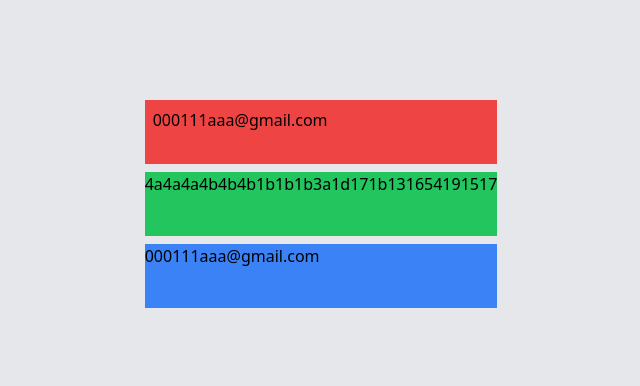
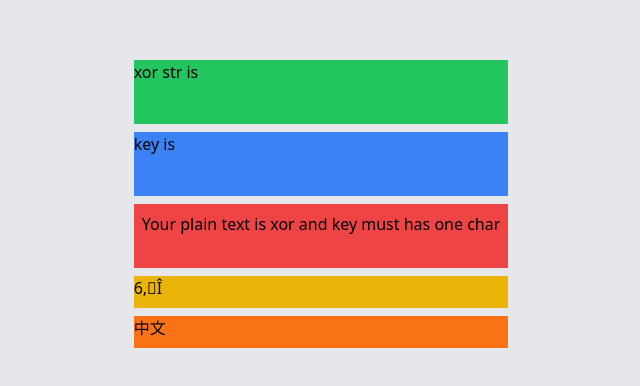
Before and after one commit to maxyou/HideText, a Next.js app: page / in a window 1280 px wide. Shown: the part 196-582 px from the top of the page, without its empty margins (319-959 px from the left). Built offline with nearby package versions, Linux system fonts and the light colour scheme.

Commit message:
chinese word not work

```diff
--- a/pages/index.tsx
+++ b/pages/index.tsx
@@ -1,6 +1,7 @@
 import type { NextPage } from 'next'
 import Head from 'next/head'
 import Image from 'next/image'
+import {useRouter} from 'next/router'
 
 function enXorStr(text:string, key:string) {
 
@@ -15,15 +16,18 @@ function enXorStr(text:string, key:string) {
     if(vv.length == 1){
       vv = '0'+vv
     }
+
     // console.log('v:'+v)
     result += vv
   }
 
-  console.log(`enXorStr ${text} with ${key}, get result:${result}`)
+  console.log(`enXorStr ${text} with ${key}, result:${result}`)
   return result;
 }
 
-function deXorStr(hexStr:string, key:string) {
+function deXorStr(hexStr:string, key:string):string {
+
+  console.log(`deXorStr hexStr:${hexStr} key:${key}`)
 
   var result = '';
 
@@ -38,20 +42,62 @@ function deXorStr(hexStr:string, key:string) {
     result += v
 
   }
-  console.log(`deXorStr ${hexStr} with ${key}, get result:${result}`)
+  console.log(`deXorStr ${hexStr} with ${key}, result:${result}`)
   return result
 
 }
 
+function hexEncode(str:string){
+  var hex, i;
+
+  var result = "";
+  for (i=0; i<str.length; i++) {
+      hex = str.charCodeAt(i).toString(16);
+      result += ("000"+hex).slice(-4);
+  }
+
+  return result
+}
+function hexDecode(str:string){
+  var j;
+  var hexes = str.match(/.{1,4}/g) || [];
+  var back = "";
+  for(j = 0; j<hexes.length; j++) {
+      back += String.fromCharCode(parseInt(hexes[j], 16));
+  }
+
+  return back;
+}
+
 const Home: NextPage = () => {
 
-  const a = '000111aaa@gmail.com'
-  const k = 'z'
+  const router = useRouter()
+  const {xor, key} = router.query
 
-  const b = enXorStr(a, k)
 
-  const c = deXorStr(b, k)
 
+  const a = '中文'
+  const k = 'xyz012'
+  const r = enXorStr(a,k)
+  console.log(`==enXorStr ${a} with ${k}, result:${r}`)
+  const r2 = deXorStr(r, k)
+  console.log(`==deXorStr ${r} with ${k}, result:${r2}`)
+  console.log(`==check Str ${a.toString()} with ${k}, result:${r2}`)
+
+
+
+
+  console.log(`deXorStr ${xor as string} with ${key as string}`)
+
+  var result = 'xor and key must has one char'
+  if(xor && key){
+
+    result = deXorStr(xor as string, key as string)
+    console.log(`deXorStr ${xor} with ${key}, result:${result}`)
+
+  }
+
+  // const c = deXorStr(b, k)
 
   return (
     <>
@@ -61,21 +107,23 @@ const Home: NextPage = () => {
       </Head>
 
       <div className='bg-gray-200 w-screen h-screen grid gap-2 place-content-center'>
+
+        <div className='bg-green-500 w-full h-16'>
+          xor str is {xor}
+        </div>
+        <div className='bg-blue-500 w-full h-16'>
+          key is {key}
+        </div>
         <div className='bg-red-500 w-full h-16 p-2'>
+          Your plain text is {result}
+        </div>
+
+        <div className='bg-yellow-500 w-full h-8'>
+          {r2}
+        </div>
+        <div className='bg-orange-500 w-full h-8'>
           {a}
         </div>
-        <div className='bg-green-500 w-full h-16'>
-          {b}
-        </div>
-        <div className='bg-blue-500 w-full h-16'>
-          {c}
-        </div>
-        {/* <div className='bg-yellow-500 w-32 h-8'>
-          测试
-        </div>
-        <div className='bg-orange-500 w-32 h-8'>
-          测试
-        </div> */}
     </div>
   </>
   )
```
